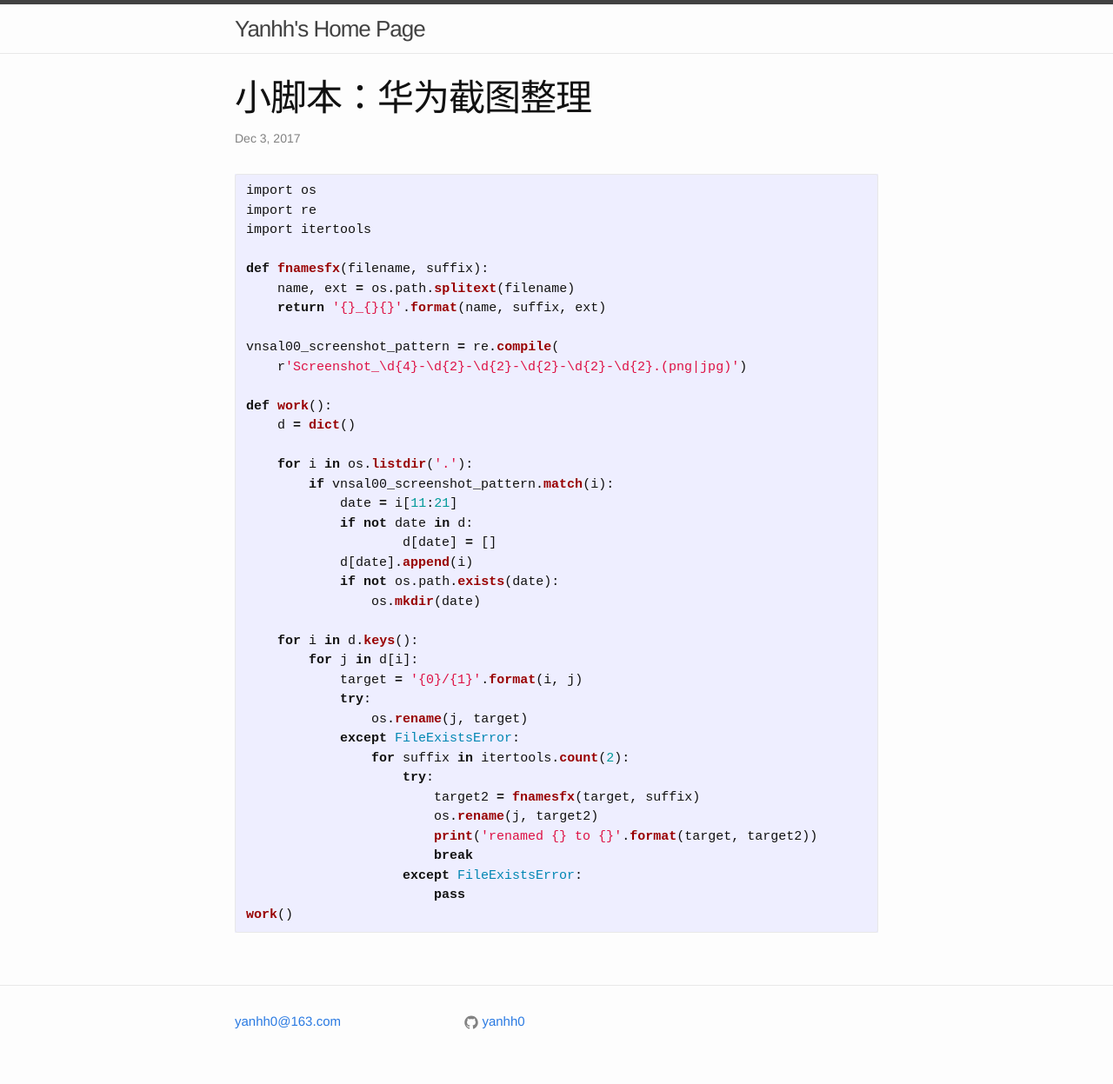
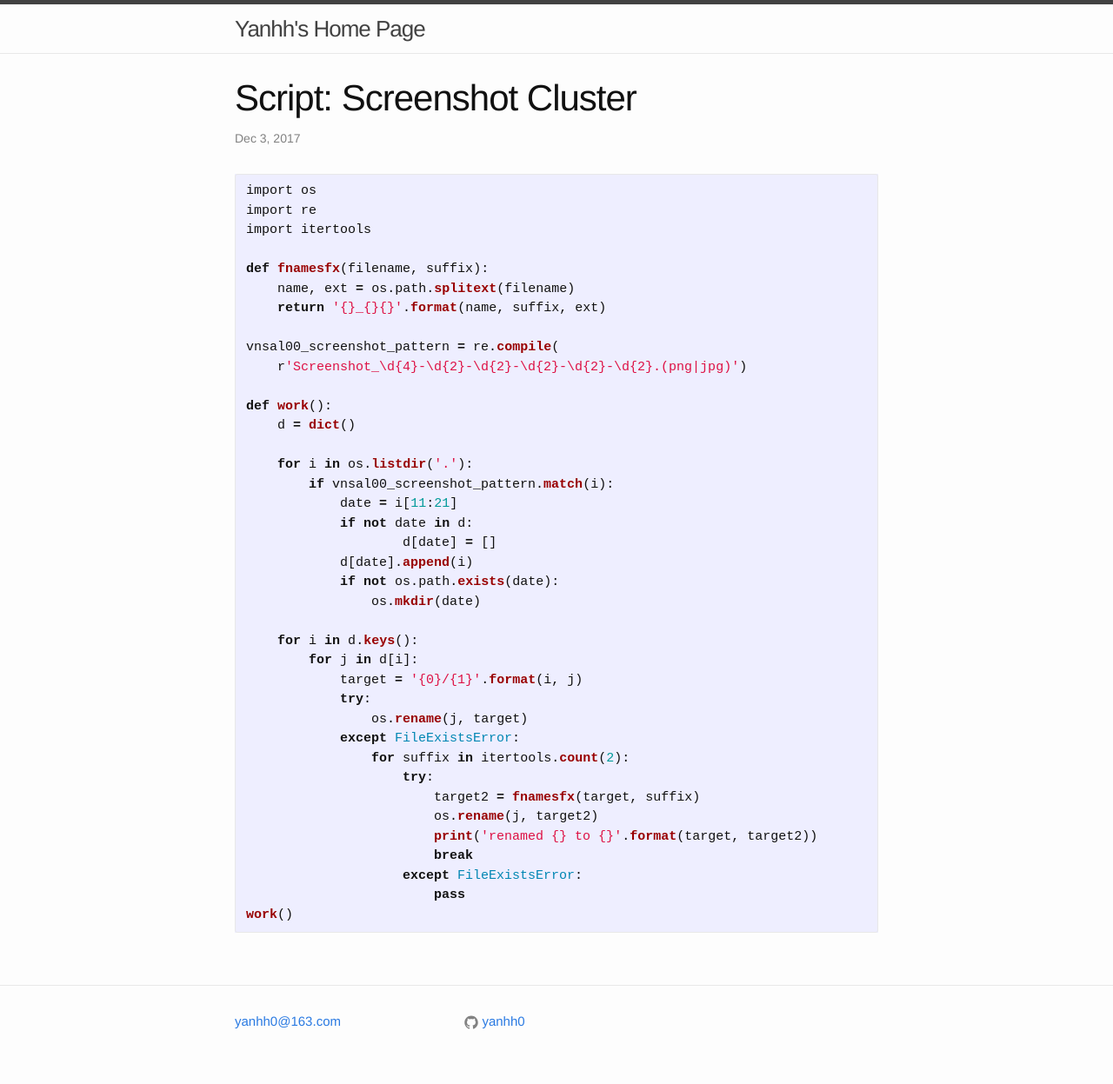
Before and after one commit to ggaarder7/yanhh0.github.io, a Jekyll site: the page built from blog/_majors/2017-12-03-huawei-sshot-cluster.md, in a window 1280 px wide. Shown: the whole page at 87% size. Built offline with Jekyll 4.4.1, drawn with Linux system fonts in a browser that asks for light colours.

Commit message:
*** empty log message ***

```diff
--- a/blog/_majors/2017-12-03-huawei-sshot-cluster.md
+++ b/blog/_majors/2017-12-03-huawei-sshot-cluster.md
@@ -1,5 +1,5 @@
 ---
-title: 小脚本：华为截图整理
+title: 'Script: Screenshot Cluster'
 tags: [ script, python, huawei, sshot, starred, sort ]
 ---
 
```
